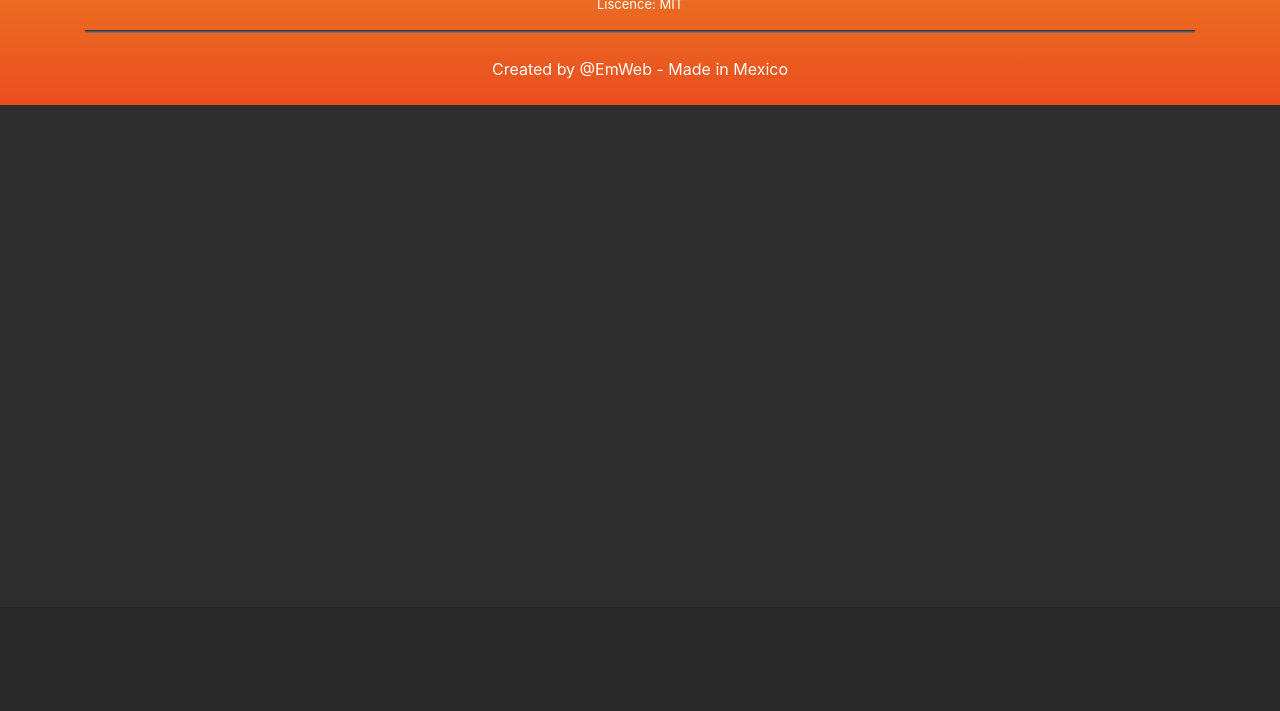
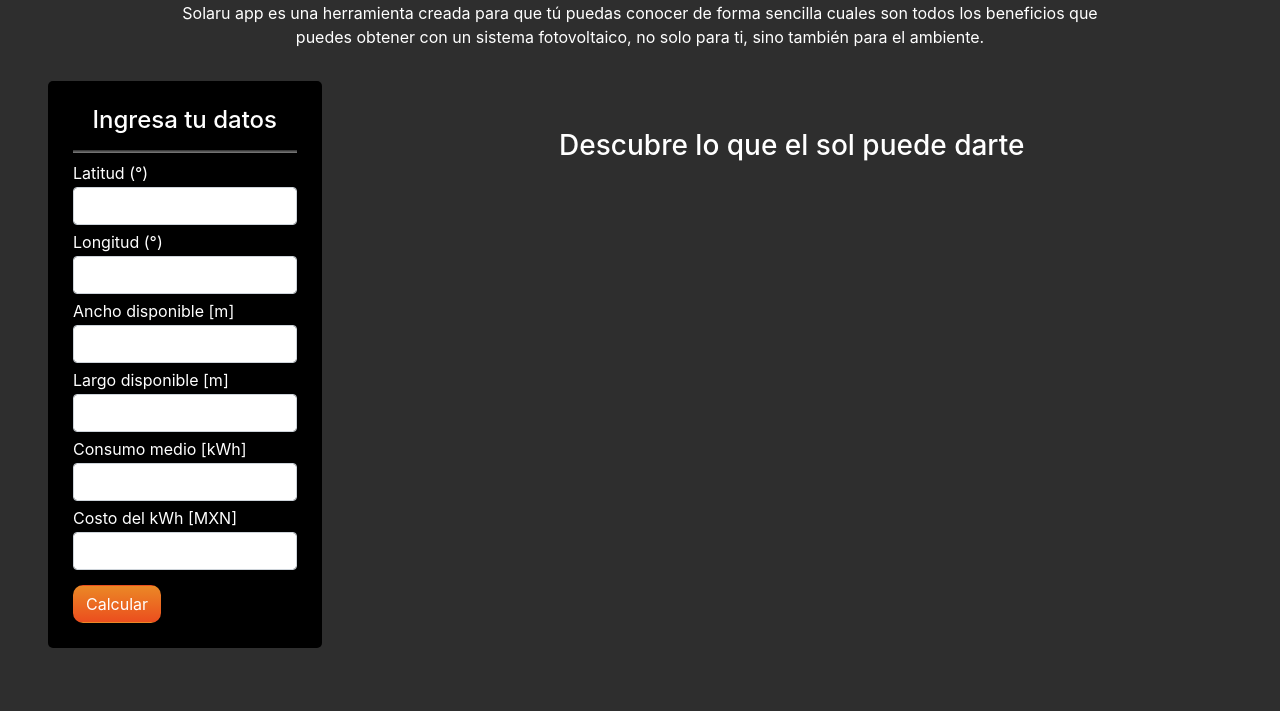
Before and after one commit to emanuelosva/solaru_legacy, a Flask app: page / in a window 1280 px wide. Shown: the part 193-904 px from the top of the page. Before the commit the page ends 298 px from the top, so only its background shows below. Run offline with Flask 2, Linux system fonts and the light colour scheme; some libraries are stand-ins or nearby versions.

Commit message:
Se agregó el index.html

```diff
--- a/app/static/css/main.css
+++ b/app/static/css/main.css
@@ -12,7 +12,7 @@
 }
 
 .separator {
-    width: 25px;
+    width: 100%;
     height: 3px;
     background-image: linear-gradient(#2e2e2e, grey);
 }
@@ -46,6 +46,11 @@
 
 
 /* CARD */
+
+#app {
+    margin-top: 50px;
+    margin-bottom: 50px;
+}
 
 #app .card {
     border-radius: 5px;
--- /dev/null
+++ b/app/templates/index.html
@@ -0,0 +1,45 @@
+<!-- APP Template -->
+
+{% extends 'base.html' %}
+{% import 'bootstrap/wtf.html' as wtf %}
+
+
+{% block content %}
+
+<section id="app">
+    <div class="container-fluid pr-2 pl-2 pr-md-4 pl-md-4 pl-lg-5 pr-lg-5">
+
+        <!-- Presentation -->
+        <h2 class="text-center">Bienvenido a SolaruApp®</h2>
+        <div class="container p-2 pr-md-5 pl-md-5">
+            <p class="pr-1 pl-1 pr-md-5 pl-md-5 text-left text-md-center mb-4">
+                Solaru app es una herramienta creada
+                para que tú puedas conocer de forma sencilla
+                cuales son todos los beneficios que puedes obtener
+                con un sistema fotovoltaico, no solo para ti,
+                sino también para el ambiente.
+            </p>
+        </div>
+
+        <!-- Form -->
+        <div class="container"></div>
+        <div class="row">
+            <div class="col-12 col-md-4 col-xl-3">
+                <div class="card card-imput pb-1 p-4 mb-3">
+                    <h4 class="text-center mb-3">Ingresa tu datos</h4>
+                    <div class="separator mb-2"></div>
+                    {{ wtf.quick_form(data_form) }}
+                </div>
+            </div>
+            <div class="col-12 col-md-8 col-xl-9">
+                <div class="container">
+                    <div class="container text-center mt-5">
+                        <h3>Descubre lo que el sol puede darte</h3>
+                    </div>
+                </div>
+            </div>
+        </div>
+    </div>
+</section>
+
+{% endblock %}
--- a/main.py
+++ b/main.py
@@ -21,7 +21,7 @@
         'data_form': data_form
     }
 
-    return render_template('base.html')
+    return render_template('index.html', **context)
 
 
 if __name__ == "__main__":
```
